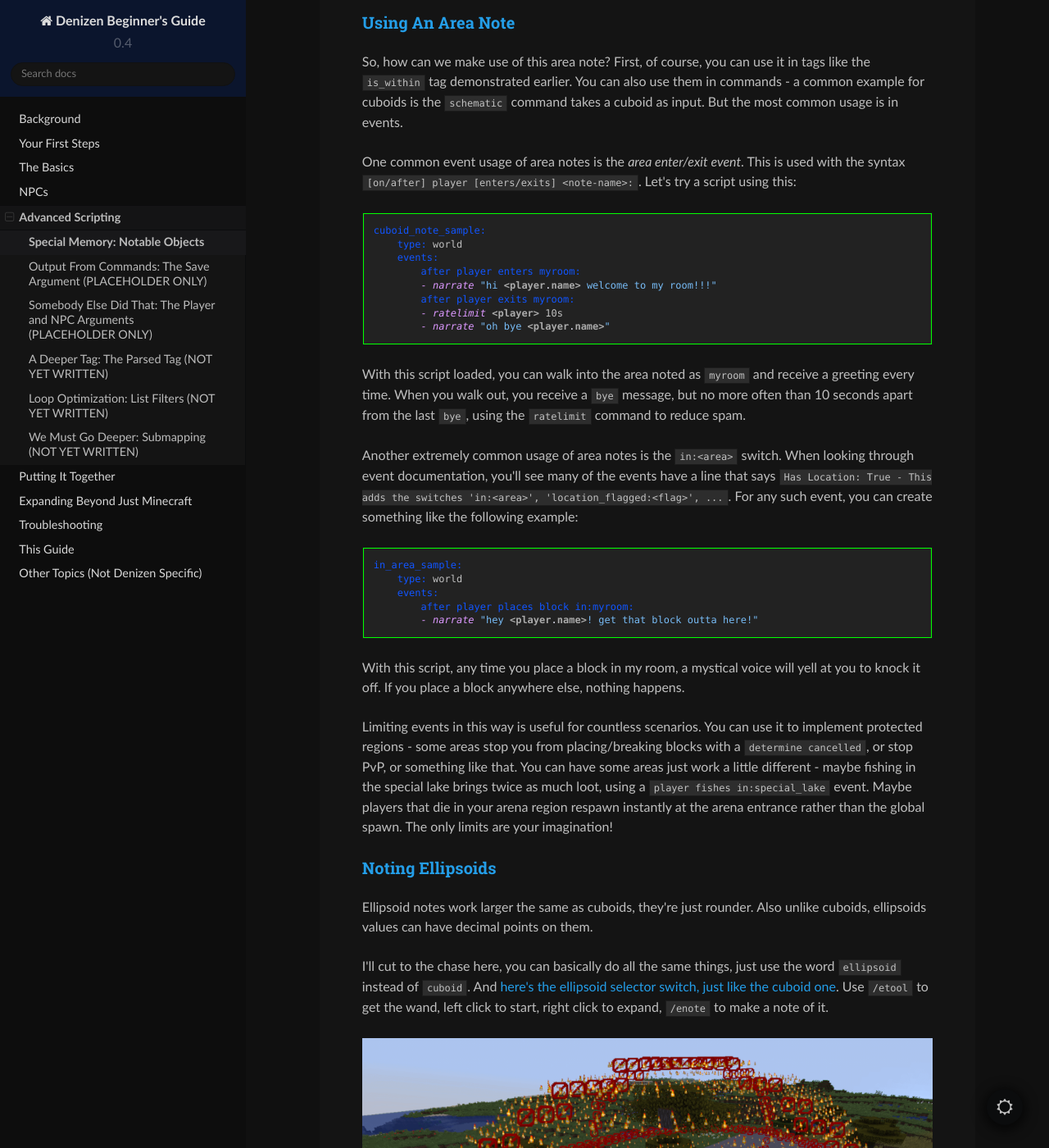
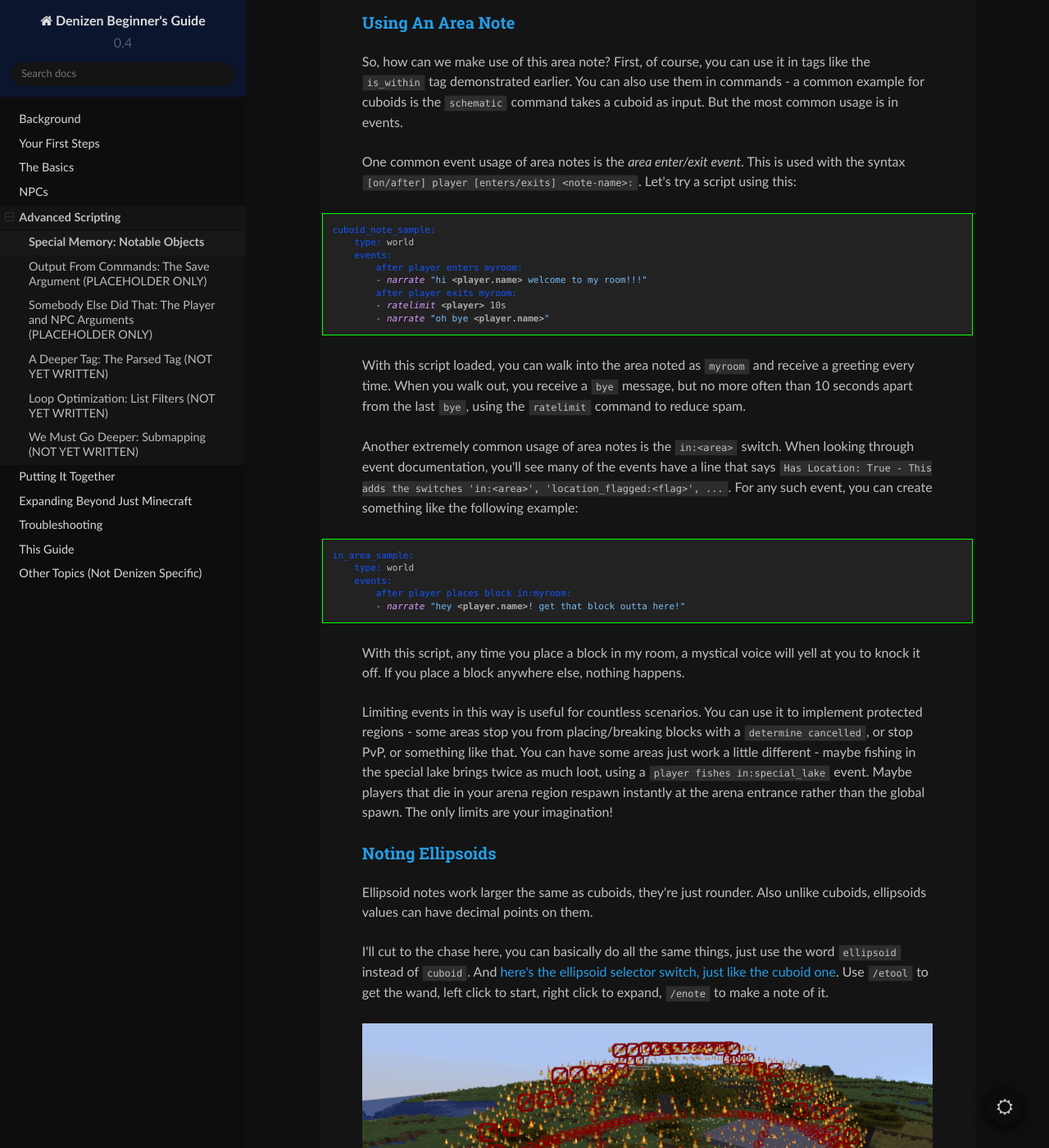
Before and after one commit to DenizenScript/Denizen-Beginners-Guide, a Sphinx documentation site: the page built from source/guides/advanced/notables.md, in a window 1280 px wide and 1400 px high, scrolled down 5108 px. Shown: the whole window at 82% size. Built offline with Sphinx 7.4.7 and the Read the Docs theme 2.0.0, drawn with Linux system fonts in a browser that asks for light colours.

Commit message:
stylesheet: add more space for code blocks

```diff
--- a/source/_static/css/stylesheet.css
+++ b/source/_static/css/stylesheet.css
@@ -26,6 +26,18 @@ hr {
 .section ul {
     margin-bottom: 12px !important;
 }
+.highlight-dscript_green {
+    margin-left: -50px !important;
+    margin-right: -50px !important;
+}
+.highlight-dscript_blue {
+    margin-left: -50px !important;
+    margin-right: -50px !important;
+}
+.highlight-dscript_red {
+    margin-left: -50px !important;
+    margin-right: -50px !important;
+}
 .highlight-dscript_red pre {
     border: 1px solid #FF0000;
 }
@@ -43,6 +55,7 @@ hr {
 pre { /* Code blocks */
     background-color: #EEEEEE;
     white-space: pre-wrap !important;
+    font-size: 11px !important;
 }
 div[class^="highlight-dscript"] .s { /* string: "double quoted" */
     color: #0066FF;
```
